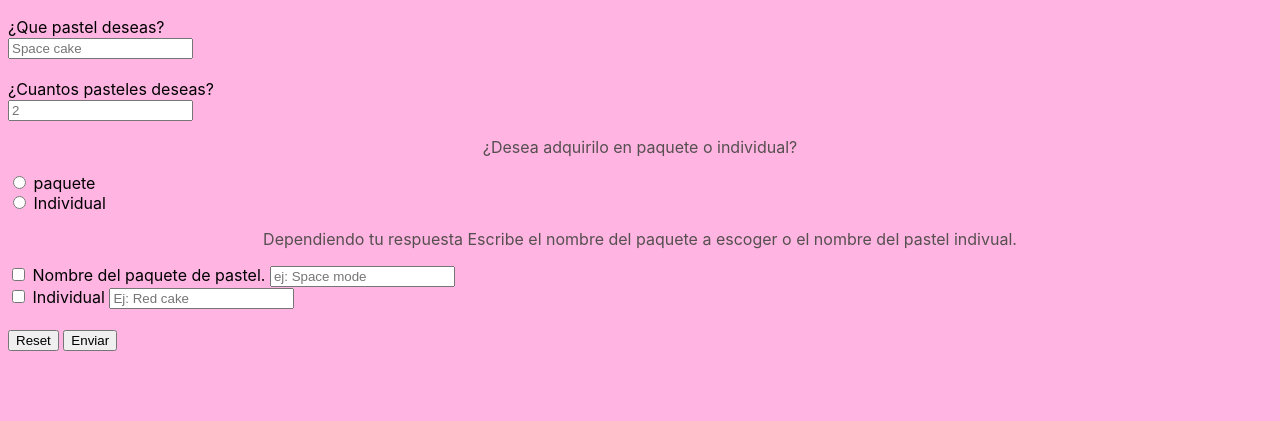
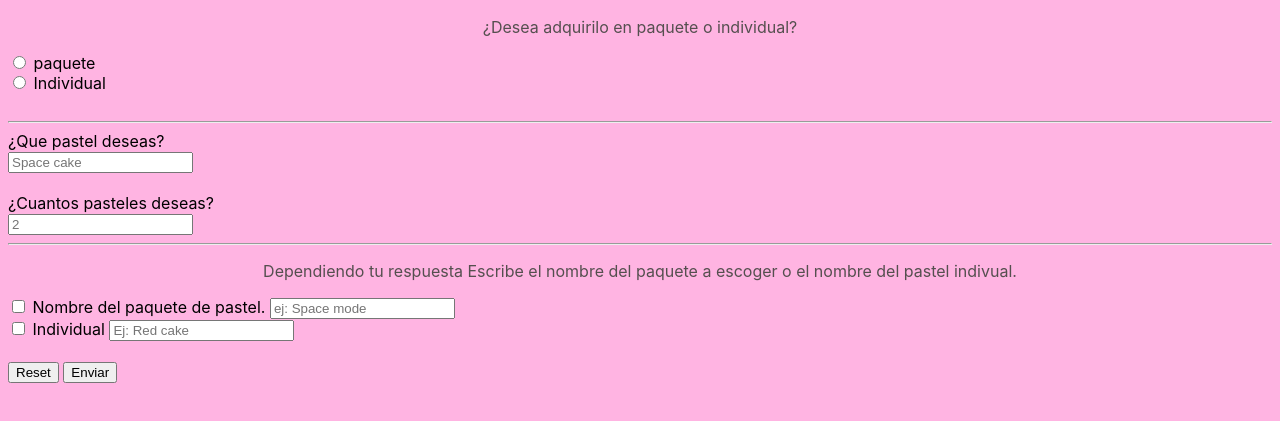
Before and after one commit to Mike-std-cpu/DulcePostre-LaunchX, a plain HTML site: page miPedido.html in a window 1280 px wide. Shown: the part 235-656 px from the top of the page. Drawn offline with Linux system fonts and the light colour scheme.

Commit message:
Cambios en mi pedido

```diff
--- a/main.css
+++ b/main.css
@@ -36,3 +36,6 @@ footer .footer-right{
  label .subtitle{
     text-align: center;
 }
+body .pqte{
+        text-align: center;
+}
--- a/miPedido.html
+++ b/miPedido.html
@@ -14,30 +14,33 @@
 
     <p align="light"><img src="./img/icono.png" alt="logoTaconauta" width="150px"></p>
     <form action="pedido.js">
+         <p>¿Desea adquirilo en paquete o individual?</p>
+            <input class="pqte" type="radio" id="paquete" name="paquete" value="paquete">
+            <label for="aqui">paquete</label><br>
+            <input class="pqte" type="radio" id="Individual" name="Individual" value="Individual">
+            <label for="llevar">Individual</label><br>
+            <br>
+            <hr>
         <label for="Nombre" class="subtitle">¿Que pastel deseas?</label><br>
             <input type="text" placeholder="Space cake"><br><br>
 
             <label for="Nombre" class="subtitle">¿Cuantos pasteles deseas?</label><br>
             <input type="number" name ="mesa" id="mesa" placeholder="2">
 
-            <p>¿Desea adquirilo en paquete o individual?</p>
-            <input type="radio" id="paquete" name="paquete" value="paquete">
-            <label for="aqui">paquete</label><br>
-            <input type="radio" id="Individual" name="Individual" value="Individual">
-            <label for="llevar">Individual</label><br>
-
+            <br>
+            <hr>
             <p>Dependiendo tu respuesta Escribe el nombre del paquete a escoger o el nombre del pastel indivual.</p>
             <input type="checkbox" name="paquete" id="nompaquete" value="paquete">
             <label for="mercurio">Nombre del paquete de pastel.</label>
-            <input type="number" name="mercurioCuantos" id="mercurioCuantos" placeholder="ej: Space mode">
+            <input type="text" name="mercurioCuantos" id="mercurioCuantos" placeholder="ej: Space mode">
             <br>
             <input type="checkbox" name="individual" id="individual" value="Individual">
             <label for="mercurio">Individual</label>
-            <input type="number" name="numIndividual" id="numIndividual" placeholder="Ej: Red cake">
+            <input type="text" name="numIndividual" id="numIndividual" placeholder="Ej: Red cake">
 
             <br><br>
             <input type="reset">
-            <button value="Boton1"  onclick="alert('Pedido Realziado')">Enviar</button>
+            <button value="Boton1"  onclick="alert('Pedido Realiado')">Enviar</button>
             <!--<input type="submit">-->
     </form>
 </body>
```
